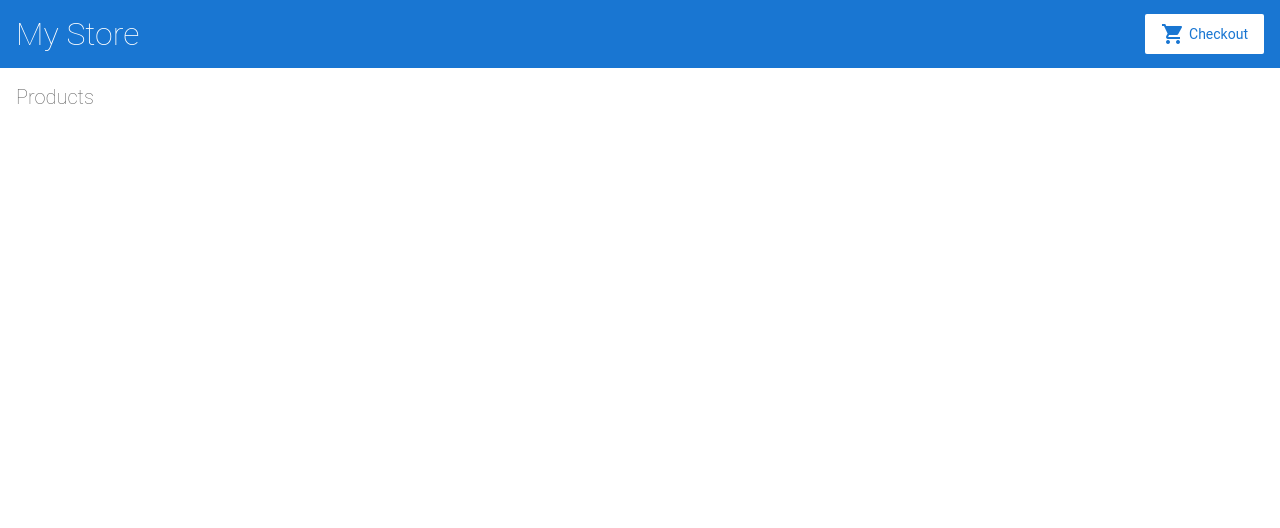
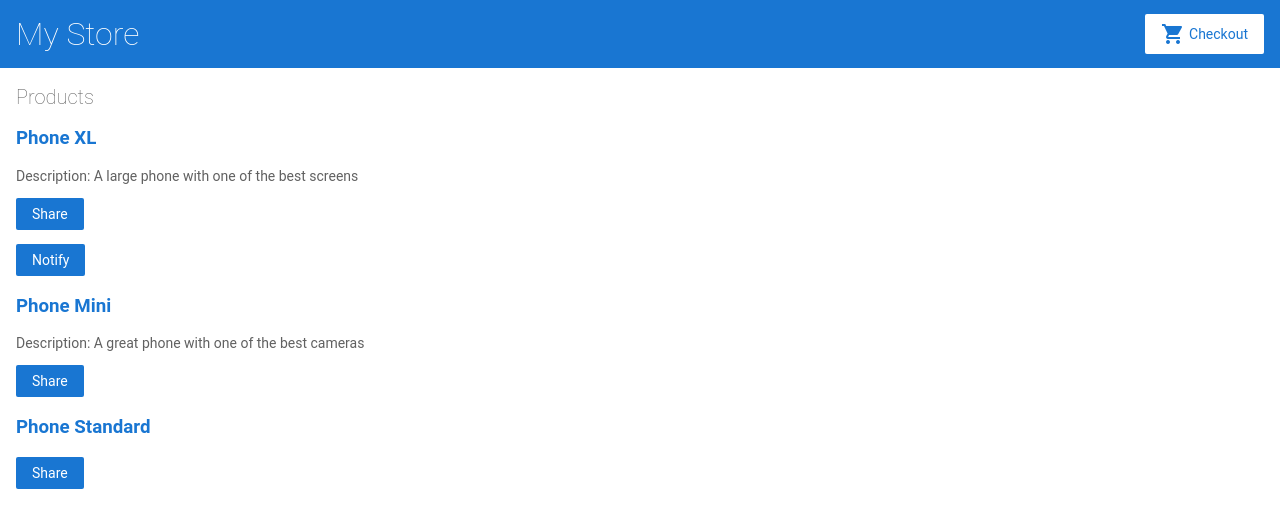
Before and after one commit to FaisalFiyyaz/angular-Angular-shopping-, an Angular app: page / in a window 1280 px wide. Shown: the top 528 px of the page. Built offline with nearby package versions, Linux system fonts and the light colour scheme.

Commit message:
Tute first page done, Notify button working

```diff
--- a/src/app/app.module.ts
+++ b/src/app/app.module.ts
@@ -6,6 +6,7 @@
 import { AppComponent } from './app.component';
 import { TopBarComponent } from './top-bar/top-bar.component';
 import { ProductListComponent } from './product-list/product-list.component';
+import { ProductAlertsComponent } from './product-alerts/product-alerts.component';
 
 @NgModule({
   imports: [
@@ -18,7 +19,8 @@
   declarations: [
     AppComponent,
     TopBarComponent,
-    ProductListComponent
+    ProductListComponent,
+    ProductAlertsComponent
   ],
   bootstrap: [ AppComponent ]
 })
--- /dev/null
+++ b/src/app/product-alerts/product-alerts.component.html
@@ -0,0 +1,3 @@
+<p *ngIf="product.price > 700">
+  <button (click)="notify.emit()">Notify</button>
+</p>
--- /dev/null
+++ b/src/app/product-alerts/product-alerts.component.ts
@@ -0,0 +1,19 @@
+import { Component, OnInit } from '@angular/core';
+import { Input, Output, EventEmitter } from '@angular/core'
+
+@Component({
+  selector: 'app-product-alerts',
+  templateUrl: './product-alerts.component.html',
+  styleUrls: ['./product-alerts.component.css']
+})
+export class ProductAlertsComponent implements OnInit {
+
+  @Input() product;
+  @Output() notify = new EventEmitter();
+
+  constructor() { }
+
+  ngOnInit() {
+  }
+
+}
--- a/src/app/product-list/product-list.component.html
+++ b/src/app/product-list/product-list.component.html
@@ -1,5 +1,25 @@
 <h2>Products</h2>
+<div *ngFor="let product of products">
 
+	<h3>
+		<a [title]="product.name + ' details'">
+			{{ product.name }}
+		</a>
+	</h3>
+
+	<p *ngIf="product.description">
+		Description: {{ product.description }}
+	</p>
+
+	<button (click)="share()">
+    Share
+  </button>
+  <app-product-alerts
+  [product]="product"
+  (notify) = "onNotify()">
+  </app-product-alerts>
+
+</div>
 
 <!--
 Copyright Google LLC. All Rights Reserved.
--- a/src/app/product-list/product-list.component.ts
+++ b/src/app/product-list/product-list.component.ts
@@ -13,6 +13,10 @@
   share() {
     window.alert('The product has been shared!');
   }
+
+  onNotify() {
+    window.alert('You will be notified when the product goes on sale');
+  }
 }
 
 
```
Also changed, not shown: src/app/product-alerts/product-alerts.component.css (added).
